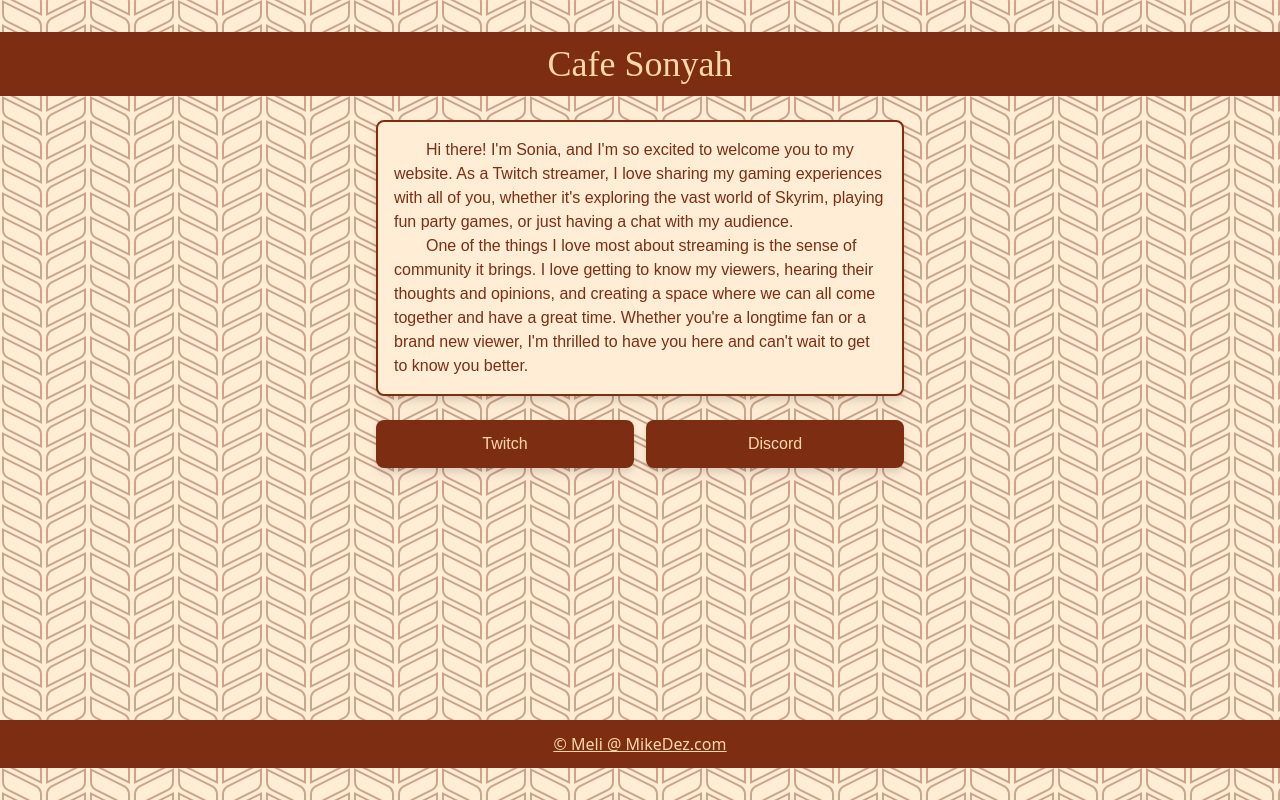
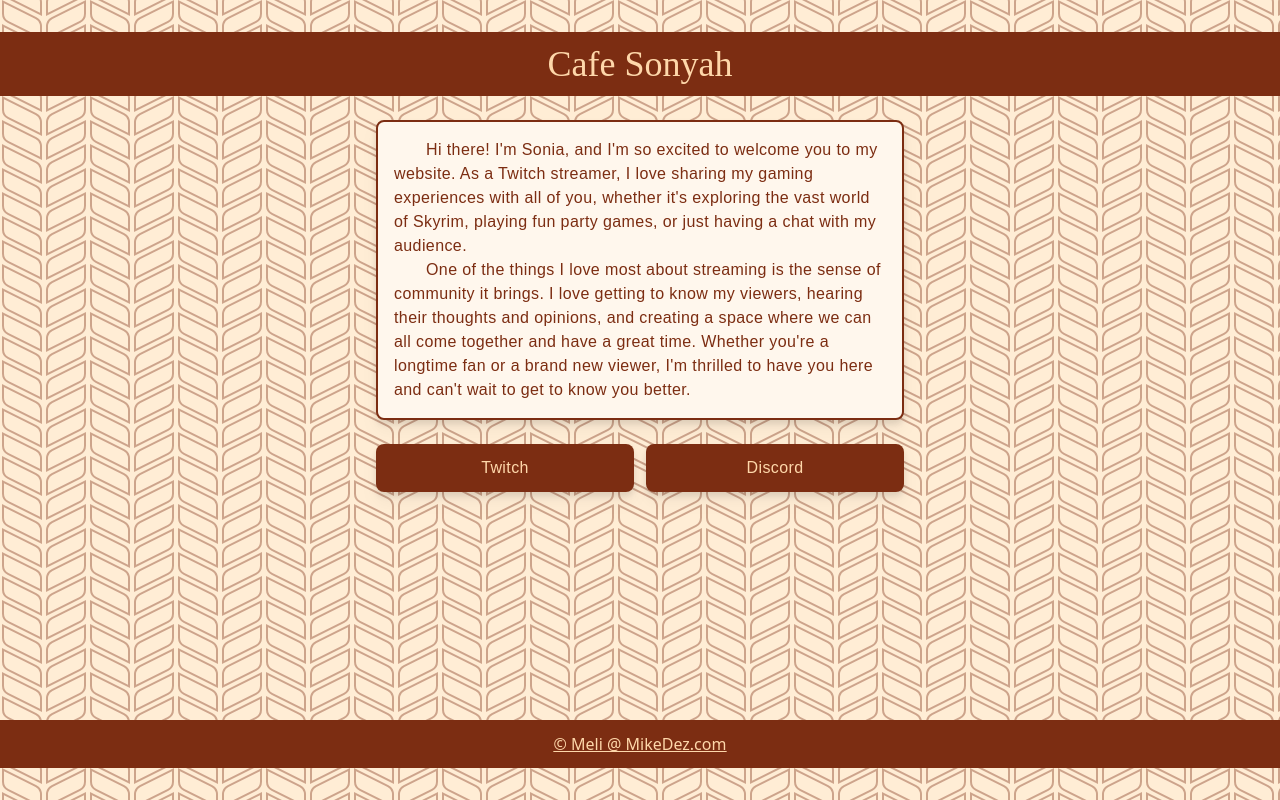
Before and after one commit to M-Desormeaux/cafe-sonyah-site, a Next.js app: page / in a window 1280 px wide. Built offline with nearby package versions, Linux system fonts and the light colour scheme.

Commit message:
better ux

```diff
--- a/src/pages/index.tsx
+++ b/src/pages/index.tsx
@@ -48,15 +48,19 @@ export default function Home() {
           </h1>
         </div>
         <div className="f-body max-w-xl p-6 ">
-          <div className="bg rounded-lg border-2 border-orange-900 bg-orange-100 p-4 drop-shadow-lg">
-            <p className="indent-8 text-orange-900">{aboutMeContent.p1}</p>
-            <p className="indent-8 text-orange-900">{aboutMeContent.p2}</p>
+          <div className="bg rounded-lg border-2 border-orange-900 bg-orange-50 p-4 drop-shadow-lg">
+            <p className="indent-8 tracking-wide text-orange-900">
+              {aboutMeContent.p1}
+            </p>
+            <p className="indent-8 tracking-wide text-orange-900">
+              {aboutMeContent.p2}
+            </p>
           </div>
           <div className="flex w-full flex-col gap-3 pt-6 sm:grid sm:grid-cols-2">
             {externalLinks.map((link, index) => {
               return (
                 <a
-                  className="flex justify-center rounded-lg bg-orange-900 p-3 text-orange-200 drop-shadow-lg hover:bg-orange-100 hover:text-orange-900 focus:bg-orange-100 focus:text-orange-900"
+                  className="flex justify-center rounded-lg bg-orange-900 p-3 tracking-wide text-orange-200 drop-shadow-lg hover:bg-orange-100 hover:text-orange-900 focus:bg-orange-100 focus:text-orange-900"
                   key={index}
                   href={link.href}
                   target={link.newTab ? "_blank" : "_self"}
```
